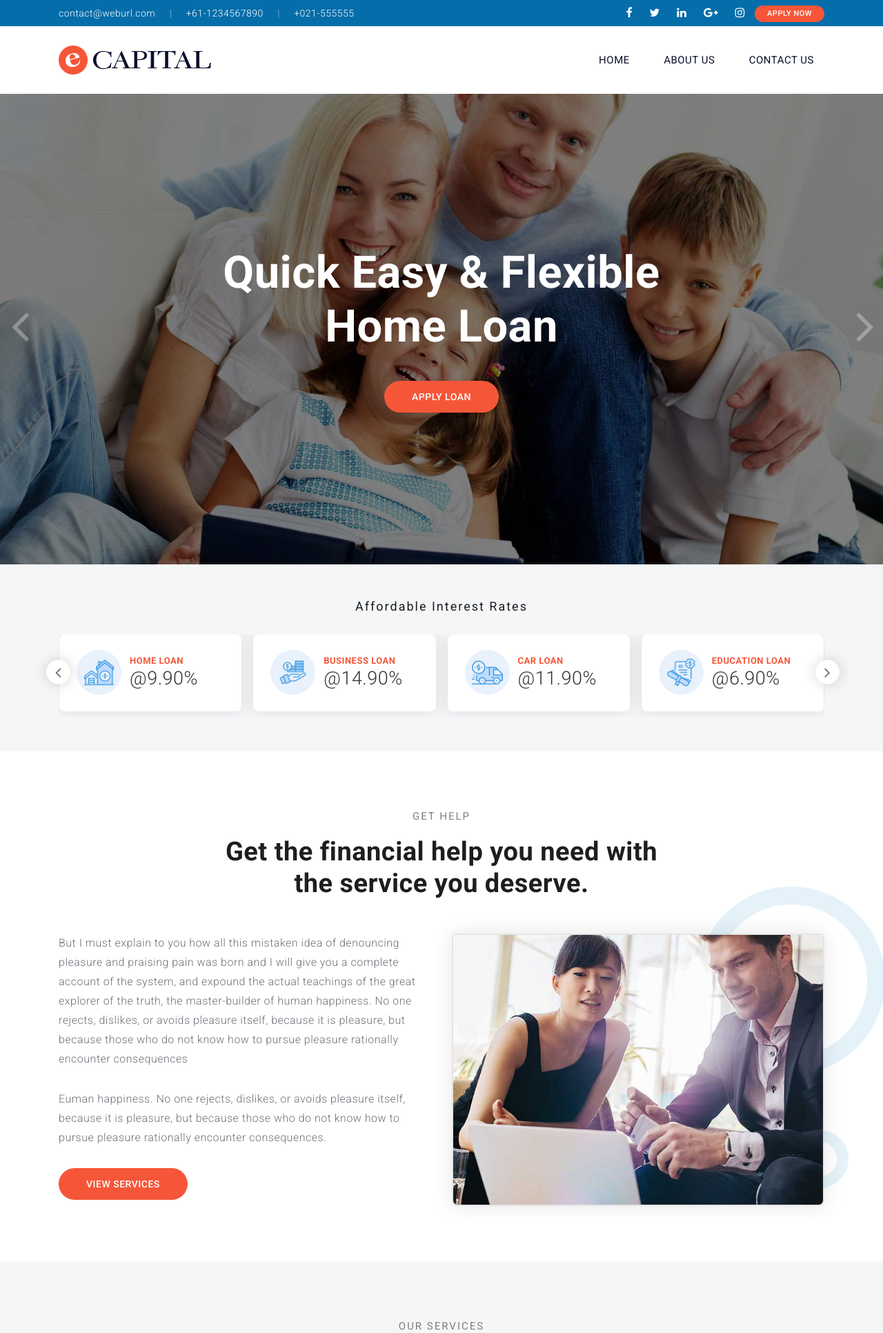
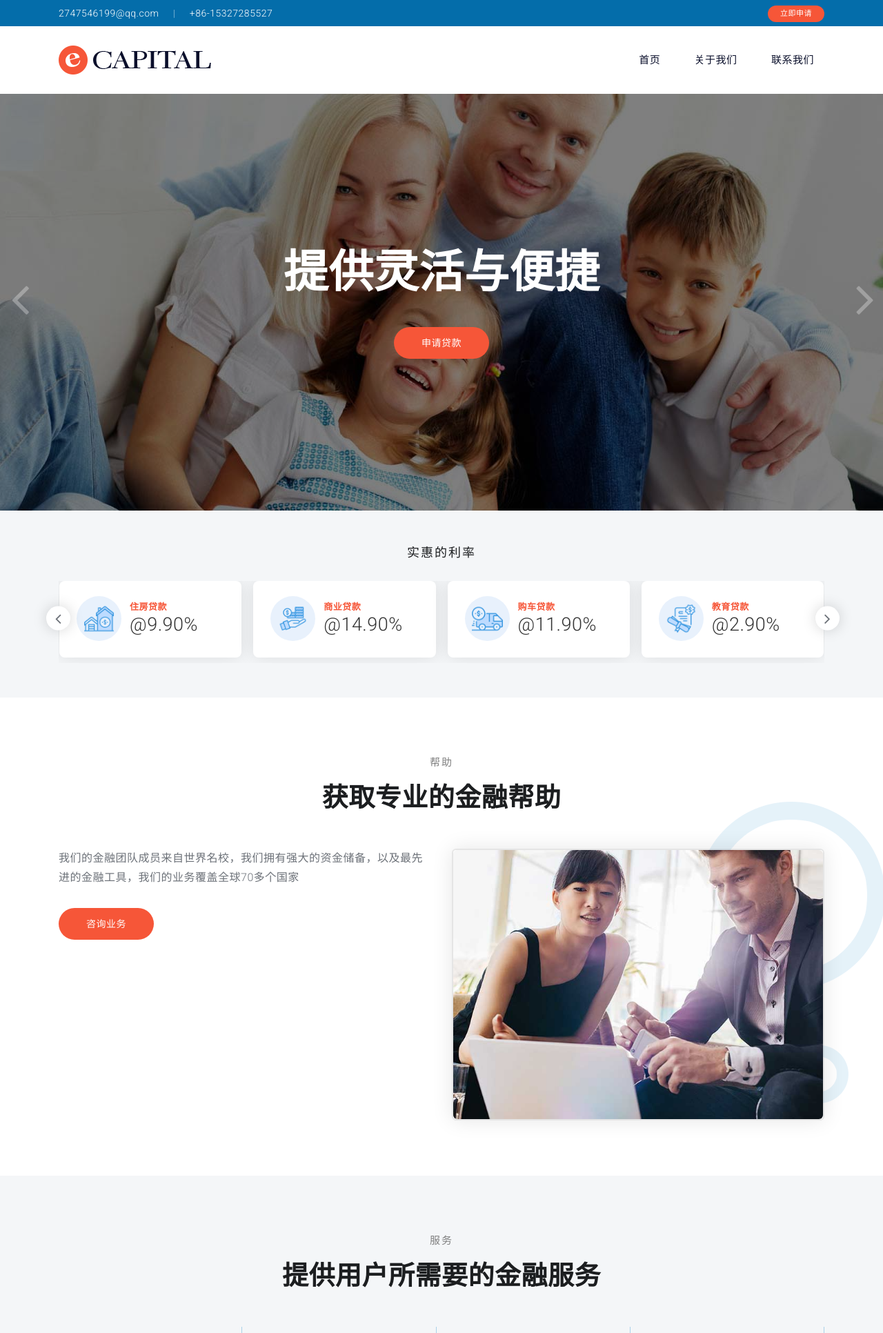
Before and after one commit to 030525/web, a Flask app: template web-template/flaskr/templates/index.html in a window 1280 px wide. Shown: the top 1932 px of the page at 69% size. Run offline with Flask 3, Linux system fonts and the light colour scheme; the template is opened without the code that fills it, so the values that code supplies are empty.

Commit message:
add chinese of index

```diff
--- a/web-template/flaskr/templates/index.html
+++ b/web-template/flaskr/templates/index.html
@@ -38,22 +38,14 @@
         <div class="col-md-6">
           <div class="contact-info">
             <ul>
-              <li><a href="mailto:contact@weburl.com">contact@weburl.com</a></li>
-              <li>+61-1234567890</li>
-              <li>+021-555555</li>
+              <li><a href="mailto:contact@weburl.com">2747546199@qq.com</a></li>
+              <li>+86-15327285527</li>
             </ul>
           </div>
         </div>
         <div class="col-md-6">
           <div class="follow-us">
-            <ul>
-              <li><a href="#"><i class="fa fa-facebook"></i></a></li>
-              <li><a href="#"><i class="fa fa-twitter"></i></a></li>
-              <li><a href="#"><i class="fa fa-linkedin"></i></a></li>
-              <li><a href="#"><i class="fa fa-google-plus"></i></a></li>
-              <li><a href="#"><i class="fa fa-instagram"></i></a></li>
-            </ul>
-            <a href="#" class="btn btn-xs">Apply Now</a> </div>
+            <a href="#" class="btn btn-xs">立即申请</a> </div>
         </div>
       </div>
     </div>
@@ -69,9 +61,9 @@
       </div>
       <div class="collapse navbar-collapse" id="navigation">
         <ul class="nav navbar-nav">
-		<li><a href="{{ url_for('auth.index') }}">Home</a></li>
-        <li><a href="{{ url_for('auth.about') }}">About Us</a></li>
-        <li><a href="{{ url_for('auth.contact') }}">Contact Us</a></li>
+		<li><a href="{{ url_for('auth.index') }}">首页</a></li>
+        <li><a href="{{ url_for('auth.about') }}">关于我们</a></li>
+        <li><a href="{{ url_for('auth.contact') }}">联系我们</a></li>
         </ul>
       </div>
     </div>
@@ -86,24 +78,22 @@
     <div class="item dark-overlay" style="background-image:url(../static/images/intro-img1.jpg)">
       <div class="container">
         <div class="intro-text z-index text-center">
-          <h1>Quick Easy & Flexible <br>
-            Home Loan</h1>
-          <a href="#" class="btn">Apply Loan</a> </div>
+          <h1>提供灵活与便捷</h1>
+          <a href="#" class="btn">申请贷款</a> </div>
       </div>
     </div>
     <div class="item dark-overlay" style="background-image:url(../static/images/intro-img2.jpg)">
       <div class="container">
         <div class="intro-text z-index text-center">
-          <h1>Your loan ailored for you brorrow</h1>
-          <a href="#" class="btn">Apply Loan</a> </div>
+          <h1>最实惠的利率</h1>
+          <a href="#" class="btn">申请贷款</a> </div>
       </div>
     </div>
     <div class="item dark-overlay" style="background-image:url(../static/images/intro-img3.jpg)">
       <div class="container">
         <div class="intro-text z-index text-center">
-          <h1>For your dream car get <br>
-            Best Car Loan!</h1>
-          <a href="#" class="btn">Apply Loan</a> </div>
+          <h1>全面的贷款类型</h1>
+          <a href="#" class="btn">申请贷款</a> </div>
       </div>
     </div>
   </div>
@@ -113,40 +103,40 @@
 <!-- Interest-rates -->
 <section id="interet-rates">
   <div class="container">
-    <h5>Affordable Interest Rates</h5>
+    <h5>实惠的利率</h5>
     <div class="owl-carousel">
       <div class="item">
         <div class="rates-box">
           <div class="icon-box home-loan-icon"> <img src="../static/images/home-loan.png" alt="image"> </div>
-          <h6>Home Loan</h6>
+          <h6>住房贷款</h6>
           <p>@9.90%</p>
         </div>
       </div>
       <div class="item">
         <div class="rates-box">
           <div class="icon-box business-loan-icon"> <img src="../static/images/business-loan.png" alt="image"> </div>
-          <h6>Business Loan</h6>
+          <h6>商业贷款</h6>
           <p>@14.90%</p>
         </div>
       </div>
       <div class="item">
         <div class="rates-box">
           <div class="icon-box car-loan-icon"> <img src="../static/images/car-loan.png" alt="image"> </div>
-          <h6>Car Loan</h6>
+          <h6>购车贷款</h6>
           <p>@11.90%</p>
         </div>
       </div>
       <div class="item">
         <div class="rates-box">
           <div class="icon-box ecucation-loan-icon"> <img src="../static/images/education-loan.png" alt="image"> </div>
-          <h6>Education Loan</h6>
-          <p>@6.90%</p>
+          <h6>教育贷款</h6>
+          <p>@2.90%</p>
         </div>
       </div>
       <div class="item">
         <div class="rates-box">
           <div class="icon-box personal-loan-icon"> <img src="../static/images/personal-loan.png" alt="image"> </div>
-          <h6>Personal Loan</h6>
+          <h6>个人贷款</h6>
           <p>@15.90%</p>
         </div>
       </div>
@@ -159,17 +149,16 @@
 <section id="about-us" class="section-padding">
   <div class="container">
     <div class="section-header text-center">
-      <div class="section-title">Get help</div>
-      <h2>Get the financial help you need with the service you deserve.</h2>
+      <div class="section-title">帮助</div>
+      <h2>获取专业的金融帮助</h2>
     </div>
     <div class="row">
       <div class="col-lg-6 order-12">
         <div class="image-box"> <img src="../static/images/700x510.jpg" alt="image"> </div>
       </div>
       <div class="col-lg-6">
-        <p>But I must explain to you how all this mistaken idea of denouncing pleasure and praising pain was born and I will give you a complete account of the system, and expound the actual teachings of the great explorer of the truth, the master-builder of human happiness. No one rejects, dislikes, or avoids pleasure itself, because it is pleasure, but because those who do not know how to pursue pleasure rationally encounter consequences</p>
-        <p>Euman happiness. No one rejects, dislikes, or avoids pleasure itself, because it is pleasure, but because those who do not know how to pursue pleasure rationally encounter consequences.</p>
-        <a href="#" class="btn">View Services</a> </div>
+        <p>我们的金融团队成员来自世界名校，我们拥有强大的资金储备，以及最先进的金融工具，我们的业务覆盖全球70多个国家</p>
+        <a href="#" class="btn">咨询业务</a> </div>
     </div>
   </div>
 </section>
@@ -179,36 +168,31 @@
 <section id="services" class="section-padding gray-bg">
   <div class="container">
     <div class="section-header text-center">
-      <div class="section-title">Our Services</div>
-      <h2>We’re here to help you when you need financial support</h2>
+      <div class="section-title">服务</div>
+      <h2>提供用户所需要的金融服务</h2>
     </div>
     <div id="our-services">
       <div class="owl-carousel">
         <div class="item text-center">
           <div class="service-icon"> <img src="../static/images/home-loan.png" alt="image"> </div>
-          <h5>Home Loan</h5>
-          <p>Lorem Ipsum is simply dummy text of the printing and typesetting industry. Lorem Ipsum.</p>
-          <a href="#" class="btn btn-sm">Know More</a> </div>
+          <h5>购房贷款</h5>
+          <a href="#" class="btn btn-sm">咨询更多</a> </div>
         <div class="item text-center">
           <div class="service-icon"> <img src="../static/images/business-loan.png" alt="image"> </div>
-          <h5>Business Loan</h5>
-          <p>Lorem Ipsum is simply dummy text of the printing and typesetting industry. Lorem Ipsum.</p>
-          <a href="#" class="btn btn-sm">Know More</a> </div>
+          <h5>商业贷款</h5>
+          <a href="#" class="btn btn-sm">咨询更多</a> </div>
         <div class="item text-center">
           <div class="service-icon"> <img src="../static/images/car-loan.png" alt="image"> </div>
-          <h5>Car Loan</h5>
-          <p>Lorem Ipsum is simply dummy text of the printing and typesetting industry. Lorem Ipsum.</p>
-          <a href="#" class="btn btn-sm">Know More</a> </div>
+          <h5>购车贷款</h5>
+          <a href="#" class="btn btn-sm">咨询更多</a> </div>
         <div class="item text-center">
           <div class="service-icon"> <img src="../static/images/education-loan.png" alt="image"> </div>
-          <h5>Education Loan</h5>
-          <p>Lorem Ipsum is simply dummy text of the printing and typesetting industry. Lorem Ipsum.</p>
-          <a href="#" class="btn btn-sm">Know More</a> </div>
+          <h5>教育贷款</h5>
+          <a href="#" class="btn btn-sm">咨询更多</a> </div>
         <div class="item text-center">
           <div class="service-icon"> <img src="../static/images/personal-loan.png" alt="image"> </div>
-          <h5>Personal Loan</h5>
-          <p>Lorem Ipsum is simply dummy text of the printing and typesetting industry. Lorem Ipsum.</p>
-          <a href="#" class="btn btn-sm">Know More</a> </div>
+          <h5>个人贷款</h5>
+          <a href="#" class="btn btn-sm">咨询更多</a> </div>
       </div>
     </div>
   </div>
@@ -219,62 +203,62 @@
 <section id="proecess" class="section-padding">
   <div class="container">
     <div class="section-header text-center">
-      <div class="section-title">Easy process</div>
-      <h2>Fast & Easy Application Process</h2>
+      <div class="section-title">简洁过程</div>
+      <h2>快速且简介的申请</h2>
     </div>
     <div class="row">
       <div class="col-lg-8">
         <div class="steps">
           <div class="icon-wrap"> <img src="../static/images/choose-loan.png" alt="image"> <span class="steps-number">1</span> </div>
-          <h5>Choose Loan Amount</h5>
-          <p>Sed ut perspiciatis unde omnis iste natus error sit voluptatem accusantium doloremque laudantium, totam rem aperiam, eaque ipsa quae ab illo inventore veritatis et quasi architecto.</p>
+          <h5>填写借贷信息</h5>
+          <p>提交个人基本信息与借贷信息</p>
         </div>
         <div class="steps">
           <div class="icon-wrap"> <img src="../static/images/get-loan.png" alt="image"> <span class="steps-number">2</span> </div>
-          <h5>Approved Your Loan</h5>
-          <p>Sed ut perspiciatis unde omnis iste natus error sit voluptatem accusantium doloremque laudantium, totam rem aperiam, eaque ipsa quae ab illo inventore veritatis et quasi architecto.</p>
+          <h5>后台迅速审批</h5>
+          <p>后台大数据模型迅速审批</p>
         </div>
         <div class="steps">
           <div class="icon-wrap"> <img src="../static/images/business-loan.png" alt="image"> <span class="steps-number">3</span> </div>
-          <h5>Get Your Cash</h5>
-          <p>Sed ut perspiciatis unde omnis iste natus error sit voluptatem accusantium doloremque laudantium, totam rem aperiam, eaque ipsa quae ab illo inventore veritatis et quasi architecto.</p>
+          <h5>借贷到账</h5>
+          <p>贷款打入指定银行卡中</p>
         </div>
       </div>
       <div class="col-lg-4">
         <div class="info-box">
           <div class="box-head">
-            <h5>Quick Apply for Loan</h5>
+            <h5>快速借贷</h5>
           </div>
           <div class="box-body">
             <form>
               <div class="form-group">
-                <input type="text" class="form-control" placeholder="Full Name">
+                <input type="text" class="form-control" placeholder="真实姓名">
               </div>
               <div class="form-group">
                 <input type="email" class="form-control" placeholder="Email ID">
               </div>
               <div class="form-group">
-                <input type="text" class="form-control" placeholder="Phone Number">
+                <input type="text" class="form-control" placeholder="电话号码">
               </div>
               <div class="form-group">
-                <label class="form-label">Loan Amount</label>
+                <label class="form-label">贷款金额</label>
                 <input id="loan_amount" type="text" data-slider-min="1" data-slider-max="500000" data-slider-step="1" data-slider-value="3">
-                <label class="form-label sm-label"><span id="ex6CurrentSliderValLabel">$<span id="loan_amountSliderVal"> 3</span></span></label>
+                <label class="form-label sm-label"><span id="ex6CurrentSliderValLabel">￥<span id="loan_amountSliderVal"> 3</span></span></label>
               </div>
               <div class="form-group select">
                 <select class="form-control">
-                  <option>Type of Loan</option>
-                  <option>Home Loan</option>
-                  <option>Business Loan</option>
-                  <option>Car Loan</option>
-                  <option>Education Loan</option>
-                  <option>Personal Loan</option>
+                  <option>贷款类型</option>
+                  <option>购房贷款</option>
+                  <option>商业贷款</option>
+                  <option>购车贷款</option>
+                  <option>教育贷款</option>
+                  <option>个人贷款</option>
                 </select>
               </div>
               <div class="form-group">
-                <label class="form-label">Years</label>
+                <label class="form-label">月</label>
                 <input id="loan_period" type="text" data-slider-min="1" data-slider-max="20" data-slider-step="1" data-slider-value="3">
-                <label class="form-label sm-label"><span id="ex6CurrentSliderValLabel"><span id="loan_periodSliderVal">3</span> Year</span></label>
+                <label class="form-label sm-label"><span id="ex6CurrentSliderValLabel"><span id="loan_periodSliderVal">3</span> 月</span></label>
               </div>
               <div class="form-group">
                 <input type="submit" value="Submit Quote" class="btn">
@@ -295,22 +279,22 @@
       <div class="col-lg-4">
         <div class="facts-box z-index">
           <div class="icon-box"><i class="fa fa-dollar"></i></div>
-          <h3>2000+</h3>
-          <p>No of Loans Disbursed</p>
+          <h3>2000+亿</h3>
+          <p>总共交易业务金额</p>
         </div>
       </div>
       <div class="col-lg-4">
         <div class="facts-box z-index">
           <div class="icon-box"><i class="fa fa-bank"></i></div>
-          <h3>100+</h3>
-          <p>No. of Banking Partners</p>
+          <h3>100+个</h3>
+          <p>累计服务机构</p>
         </div>
       </div>
       <div class="col-lg-4">
         <div class="facts-box z-index">
           <div class="icon-box"><i class="fa fa-clock-o"></i></div>
-          <h3>4+ Days</h3>
-          <p>Average Processing Time</p>
+          <h3>30 分钟</h3>
+          <p>平均审批时长</p>
         </div>
       </div>
     </div>
@@ -322,8 +306,8 @@
 <section id="testimonials" class="section-padding">
   <div class="container">
     <div class="section-header text-center">
-      <div class="section-title">Awesome Testimonials</div>
-      <h2>What People are Saying</h2>
+      <div class="section-title">成就</div>
+      <h2>听听专家们怎么说</h2>
     </div>
     <div class="owl-carousel">
       <div class="item">
@@ -381,57 +365,7 @@
 </section>
 <!-- /Testimonials -->
 
-<!-- Blog -->
-<section id="blog" class="section-padding gray-bg">
-  <div class="container">
-    <div class="section-header text-center">
-      <div class="section-title">Banking News</div>
-      <h2>Latest Finance and Business News from Loan eCapical</h2>
-    </div>
-    <div class="row">
-      <article class="col-lg-4">
-        <div class="post-wrap">
-          <div class="post-img"> <a href="#"><img src="../static/images/800x500.jpg" alt="image"></a> </div>
-          <h4><a href="#">On the other hand, we denounce with righteous</a></h4>
-          <div class="post-meta">
-            <ul>
-              <li><a href="#">Aug 25, 2017</a></li>
-              <li>By <a href="#">Admin</a></li>
-            </ul>
-          </div>
-          <p>But I must explain to you how all this mistaken idea of denouncing pleasure and praising pain was born and I will give.</p>
-        </div>
-      </article>
-      <article class="col-lg-4">
-        <div class="post-wrap">
-          <div class="post-img"> <a href="#"><img src="../static/images/800x500-2.jpg" alt="image"></a> </div>
-          <h4><a href="#">On the other hand, we denounce with righteous</a></h4>
-          <div class="post-meta">
-            <ul>
-              <li><a href="#">Aug 25, 2017</a></li>
-              <li>By <a href="#">Admin</a></li>
-            </ul>
-          </div>
-          <p>But I must explain to you how all this mistaken idea of denouncing pleasure and praising pain was born and I will give.</p>
-        </div>
-      </article>
-      <article class="col-lg-4">
-        <div class="post-wrap">
-          <div class="post-img"> <a href="#"><img src="../static/images/800x500-3.jpg" alt="image"></a> </div>
-          <h4><a href="#">On the other hand, we denounce with righteous</a></h4>
-          <div class="post-meta">
-            <ul>
-              <li><a href="#">Aug 25, 2017</a></li>
-              <li>By <a href="#">Admin</a></li>
-            </ul>
-          </div>
-          <p>But I must explain to you how all this mistaken idea of denouncing pleasure and praising pain was born and I will give.</p>
-        </div>
-      </article>
-    </div>
-  </div>
-</section>
-<!-- /Blog -->
+
 
 <!-- Partners-Logo -->
 <section id="partners" class="section-padding">
@@ -448,55 +382,32 @@
       <div class="col-lg-4">
         <div class="footer-widgets">
           <div class="footer-logo"> <img src="../static/images/logo-white.png" alt="image"> </div>
-          <p>On the other hand, we denounce with righteous indignation and dislike men who are so beguiled and demoralized dislike with men.</p>
-          <p><a href="mailto:contact@weburl.com"><strong>contact@weburl.com</strong></a></p>
-          <p><a href="tel:5551234564513"><strong>(555) 1234564513</strong></a></p>
-          <div class="follow-us">
-            <ul>
-              <li><a href="#"><i class="fa fa-facebook"></i></a></li>
-              <li><a href="#"><i class="fa fa-twitter"></i></a></li>
-              <li><a href="#"><i class="fa fa-linkedin"></i></a></li>
-              <li><a href="#"><i class="fa fa-google-plus"></i></a></li>
-              <li><a href="#"><i class="fa fa-instagram"></i></a></li>
-            </ul>
-          </div>
+          <p><a href="mailto:contact@weburl.com"><strong>2747546199@qq.com</strong></a></p>
+          <p><a href="tel:5551234564513"><strong>(+86) 15327285527</strong></a></p>
         </div>
       </div>
       <div class="col-lg-8">
         <div class="row">
           <div class="col-lg-4">
             <div class="footer-widgets">
-              <h5>Our Services</h5>
+              <h5>服务</h5>
               <ul>
-                <li><a href="#">Home Loan</a></li>
-                <li><a href="#">Personal Loan</a></li>
-                <li><a href="#">Business Loan</a></li>
-                <li><a href="#">Education Loan</a></li>
-                <li><a href="#">Car Loan</a></li>
+                <li><a href="#">购房贷款</a></li>
+                <li><a href="#">个人贷款</a></li>
+                <li><a href="#">商业贷款</a></li>
+                <li><a href="#">教育贷款</a></li>
+                <li><a href="#">购车贷款</a></li>
               </ul>
             </div>
           </div>
           <div class="col-lg-4">
             <div class="footer-widgets">
-              <h5>Usefull Links</h5>
+              <h5>其他</h5>
               <ul>
-                <li><a href="#">About Us</a></li>
+                <li><a href="#">关于我们</a></li>
                 <li><a href="#">FAQ</a></li>
-                <li><a href="#">Our Team</a></li>
-                <li><a href="#">Newsroom</a></li>
-                <li><a href="#">Contact Us</a></li>
-              </ul>
-            </div>
-          </div>
-          <div class="col-lg-4">
-            <div class="footer-widgets">
-              <h5>Other Links</h5>
-              <ul>
-                <li><a href="#">Apply Now</a></li>
-                <li><a href="#">EMI Calculator</a></li>
-                <li><a href="#">Privacy Policy</a></li>
-                <li><a href="#">Site Map</a></li>
-                <li><a href="#">Terms & Conditions</a></li>
+                <li><a href="#">我们的团队</a></li>
+                <li><a href="#">联系我们</a></li>
               </ul>
             </div>
           </div>
@@ -506,7 +417,7 @@
   </div>
   <div class="footer-bottom">
     <div class="container">
-      <p>Copyright &copy; 2019.Company name All rights reserved.</p>
+      <p>版权所有 &copy; 2019.BigDataLending</p>
     </div>
   </div>
 </footer>
@@ -520,12 +431,6 @@
 <script src="../static/js/interface.js"></script>
 <!--Carousel-JS-->
 <script src="../static/js/owl.carousel.min.js"></script>
-<style>
-.copyrights{text-indent:-9999px;height:0;line-height:0;font-size:0;overflow:hidden;}
-</style>
-<div class="copyrights">
-	Collect from <a href="http://www.cssmoban.com/"  title="网站模板">模板之家</a>
-	<a href="https://www.chazidian.com/"  title="查字典">查字典</a>
-</div>
+
 </body>
 </html>
```
Also changed, not shown: web-template/todo/todo.md (added, +5 -0 lines), web-template/todo/image-1.png (added), web-template/todo/image-2.png (added), web-template/todo/image.png (added).
